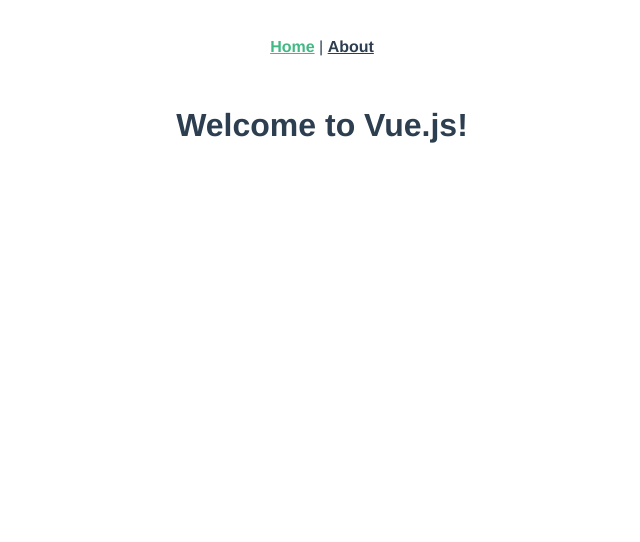
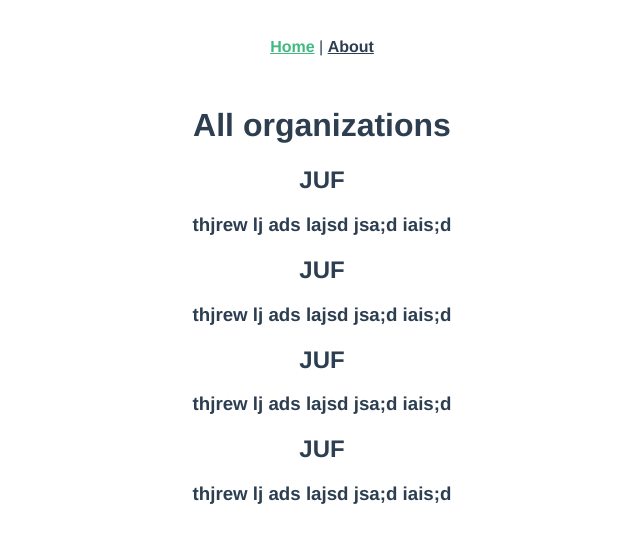
Before and after one commit to AshleyAbramowiczGibbs/dynamic-guide-to-jewish-chicago, a Vue app: page /#/ in a window 1280 px wide. Shown: the top 542 px of the page, without its empty margins (318-958 px from the left). Built offline with nearby package versions, Linux system fonts and the light colour scheme.

Commit message:
Add 4 dummy organizations to display on page in v-for

```diff
--- a/src/views/Home.vue
+++ b/src/views/Home.vue
@@ -1,6 +1,10 @@
 <template>
-  <div class="home">
-    <h1>{{ message }}</h1>
+<div class="home">
+    <h1>All organizations</h1>
+    <div v-for="organization in organizations">
+    <h2>{{ organization.name }}</h2>
+    <h3>{{ organization.content }}</h3>
+    </div>
   </div>
 </template>
 
@@ -11,7 +15,68 @@
 export default {
   data: function() {
     return {
-      message: "Welcome to Vue.js!"
+      organizations: [
+        {
+          name: "JUF",
+          content: "thjrew lj ads lajsd jsa;d iais;d ",
+          website: "www.website.com",
+          imageUrl: "",
+          facebook: "",
+          email: "",
+          location: "",
+          categories: {
+            categoryName: true
+          },
+          tags: {
+            tag: ""
+          }
+        },
+        {
+          name: "JUF",
+          content: "thjrew lj ads lajsd jsa;d iais;d ",
+          website: "www.website.com",
+          imageUrl: "",
+          facebook: "",
+          email: "",
+          location: "",
+          categories: {
+            categoryName: true
+          },
+          tags: {
+            tag: ""
+          }
+        },
+        {
+          name: "JUF",
+          content: "thjrew lj ads lajsd jsa;d iais;d ",
+          website: "www.website.com",
+          imageUrl: "",
+          facebook: "",
+          email: "",
+          location: "",
+          categories: {
+            categoryName: true
+          },
+          tags: {
+            tag: ""
+          }
+        },
+        {
+          name: "JUF",
+          content: "thjrew lj ads lajsd jsa;d iais;d ",
+          website: "www.website.com",
+          imageUrl: "",
+          facebook: "",
+          email: "",
+          location: "",
+          categories: {
+            categoryName: true
+          },
+          tags: {
+            tag: ""
+          }
+        }
+      ]
     };
   },
   created: function() {},
```
